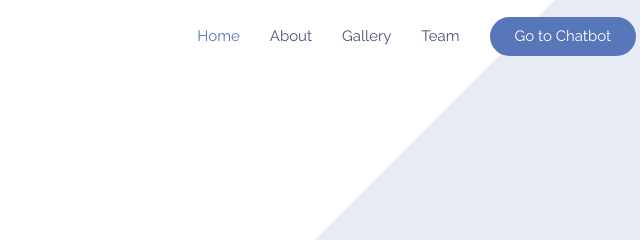
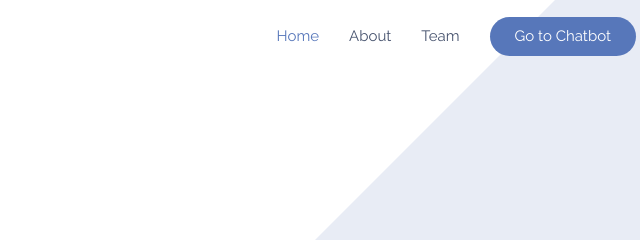
Before and after one commit to emserq/ChatbotProject, a plain HTML site: page index.html in a window 1280 px wide. Shown: the top 240 px of the page, 562-1202 px from the left. Drawn offline with nearby package versions, Linux system fonts and the light colour scheme.

Commit message:
Update index.html

```diff
--- a/index.html
+++ b/index.html
@@ -51,7 +51,6 @@
         <ul>
           <li><a class="nav-link scrollto active" href="#hero">Home</a></li>
           <li><a class="nav-link scrollto" href="#features">About</a></li>
-          <li><a class="nav-link scrollto" href="#gallery">Gallery</a></li>
           <li><a class="nav-link scrollto" href="#testimonials">Team</a></li>
           <li><a class="getstarted scrollto" href="#features">Go to Chatbot</a></li>
         </ul>
```
